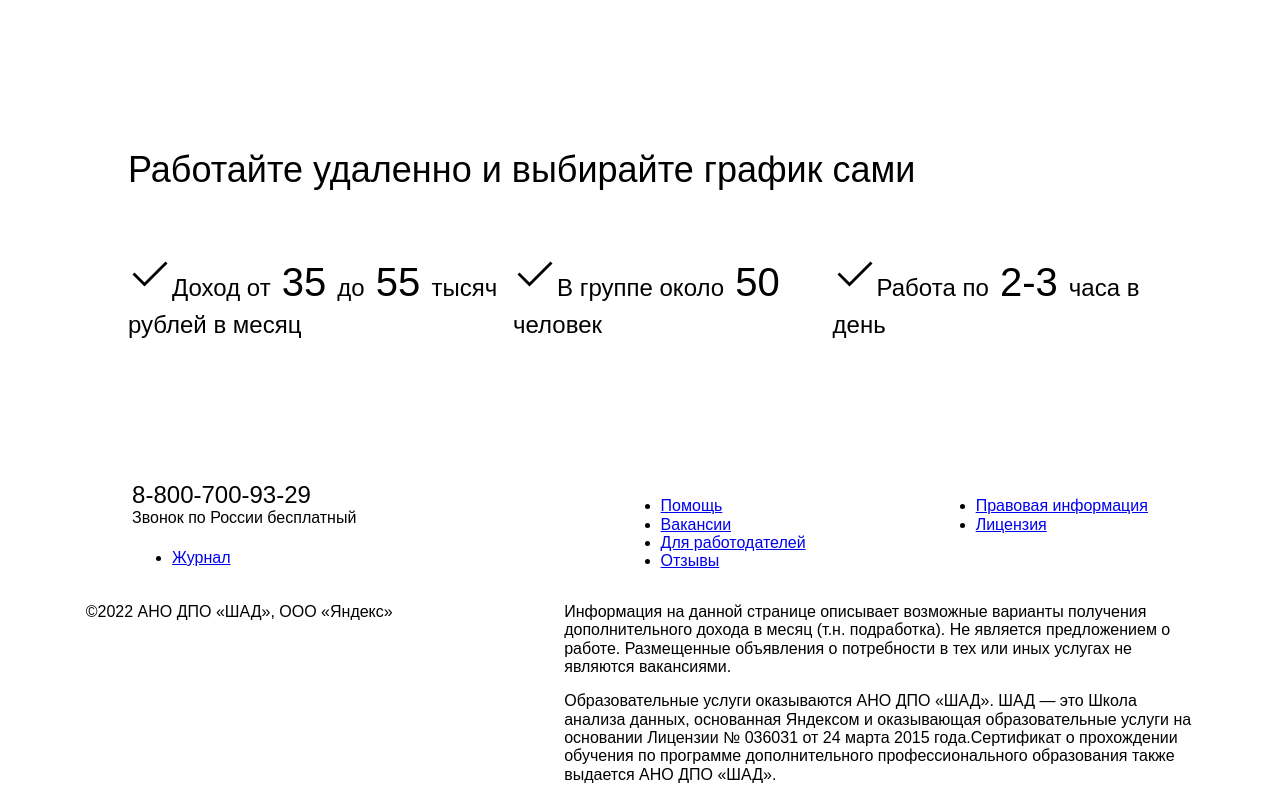
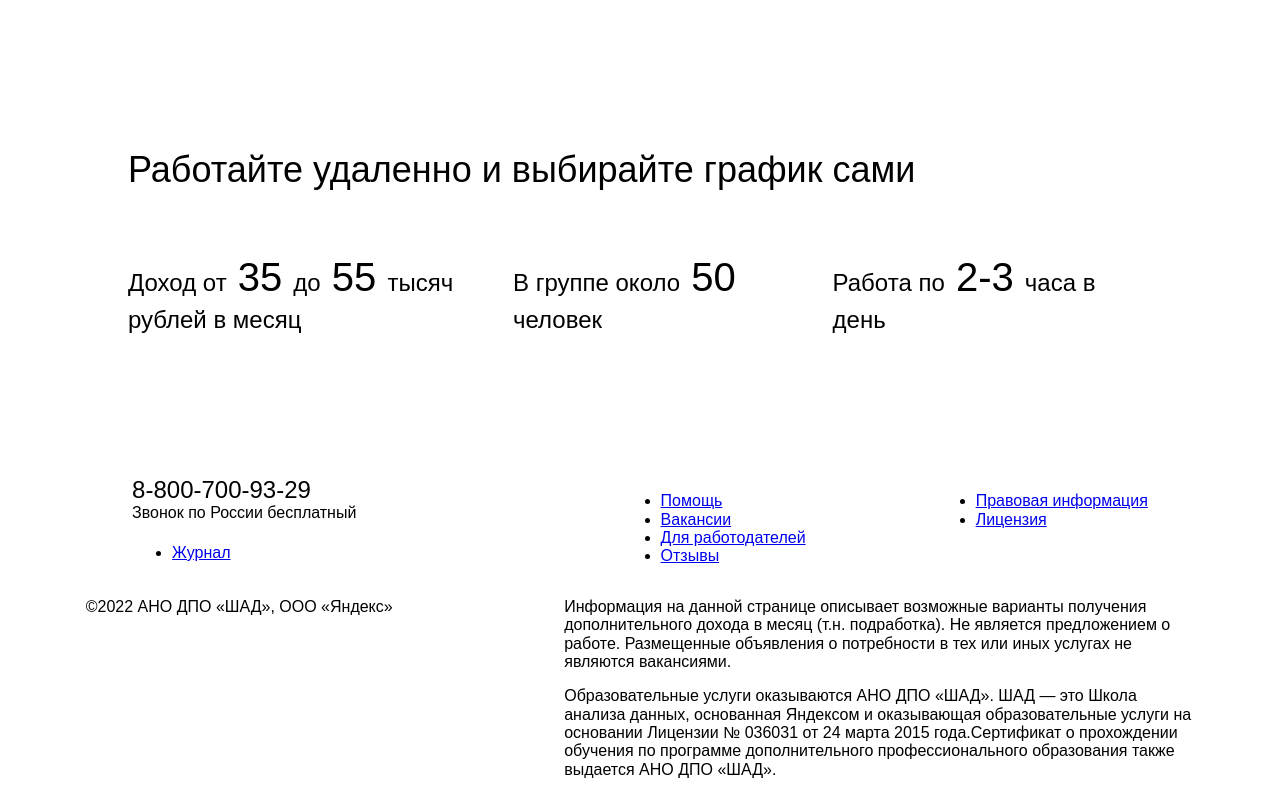
Before and after one commit to NurgaleevaDi/hr-landing, a React (Create React App) app: page / in a window 1280 px wide. Shown: the part 1801-2601 px from the top of the page. Built offline with nearby package versions, Linux system fonts and the light colour scheme.

Commit message:
delete check marks

```diff
--- a/src/components/Schedule/Schedule.js
+++ b/src/components/Schedule/Schedule.js
@@ -1,5 +1,4 @@
 import React from 'react';
-import check from './images/check-mark.png';
 
 function Schedule() {
   return (
@@ -7,16 +6,13 @@ function Schedule() {
       <h2 className='schedule__title'>Работайте удаленно и выбирайте график сами</h2>
       <ul className='schedule__list'>
         <li className='schedule__points'>
-          <img src={check}></img>
           Доход от<span className='schedule__span'> 35 </span>
           до<span className='schedule__span'> 55 </span>тысяч рублей в месяц
         </li>
         <li className='schedule__points'>
-          <img src={check}></img>
           В группе около<span className='schedule__span'> 50 </span>человек
         </li>
         <li className='schedule__points'>
-          <img src={check}></img>
           Работа по<span className='schedule__span'> 2-3 </span>часа в день
         </li>
       </ul>
```
